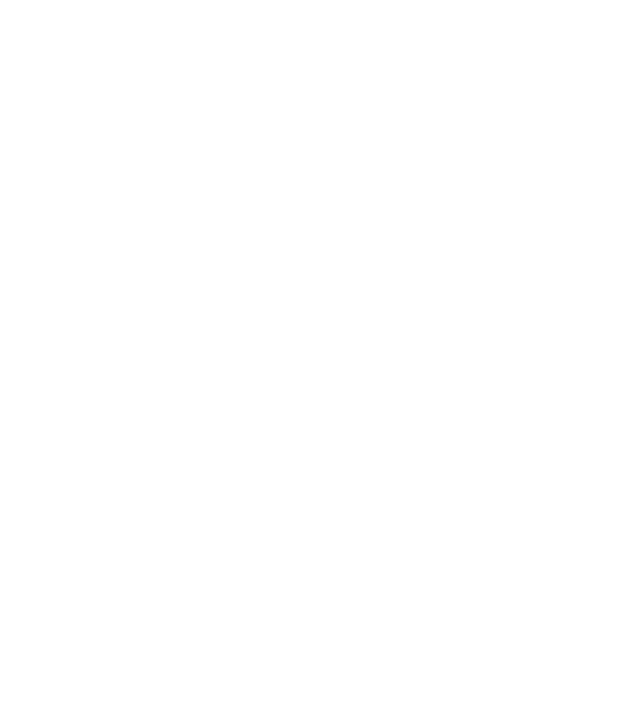
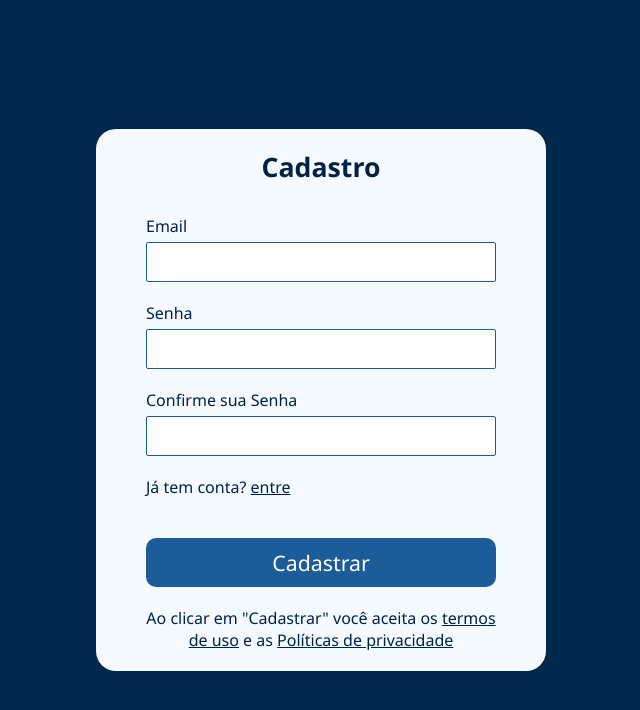
Before and after one commit to ThiagoSchFialho/todo_authentication, a React (Vite) app: page /signup in a window 1280 px wide. Before the commit this address had no page. Shown: the top 710 px of the page, without its empty margins (319-959 px from the left). Built offline with nearby package versions, Linux system fonts and the light colour scheme.

Commit message:
feat: sign up page

```diff
--- /dev/null
+++ b/src/pages/Signup/index.jsx
@@ -0,0 +1,86 @@
+import { useNavigate } from "react-router-dom";
+import { ErrorMessage, Formik } from "formik";
+import * as Yup from 'yup';
+import {
+    MainContainer,
+    Form,
+    FormTitle,
+    InputContainer,
+    Label,
+    Input,
+    ErrorText,
+    FormOptions,
+    SubmitButton,
+    TermsText
+} from "./styles";
+
+const validationSchema = Yup.object({
+    email: Yup.string()
+        .email('Por favor, insira um e-mail válido')
+        .required('Por favor, informe seu e-mail'),
+
+    password: Yup.string()
+        .min(8, 'A senha deve possuir pelo menos 8 caracteres!')
+        .required('Por favor, informe sua senha!'),
+
+    confirmPassword: Yup.string()
+        .oneOf([Yup.ref('password')], 'As duas senhas não coincidem')
+        .required('Por favor, confirme a senha!')
+})
+
+const Signup = () => {
+    const navigate = useNavigate();
+
+    const signupUser = (values) => {
+        console.log('Usuário cadastrado: ', values);
+        navigate('/');
+    }
+    return (
+        <>
+            <MainContainer>
+                <Formik
+                    initialValues={{
+                        email: '',
+                        password: '',
+                        confirmPassword: '',
+                    }}
+                    onSubmit={signupUser}
+                    validationSchema={validationSchema}
+                >
+                <Form>
+                    <FormTitle>Cadastro</FormTitle>
+
+                    <InputContainer>
+                        <Label htmlFor="email">Email</Label>
+                        <Input type="email" name="email" id="email" />
+                        <ErrorMessage name='email' component={ErrorText}/>
+                    </InputContainer>
+
+                    <InputContainer>
+                        <Label htmlFor="password">Senha</Label>
+                        <Input type="password" name="password" id="password" />
+                        <ErrorMessage name='password' component={ErrorText}/>
+                    </InputContainer>
+
+                    <InputContainer>
+                        <Label htmlFor="confirmPassword">Confirme sua Senha</Label>
+                        <Input type="password" name="confirmPassword" id="confirmPassword" />
+                        <ErrorMessage name='confirmPassword' component={ErrorText}/>
+                    </InputContainer>
+
+                    <FormOptions>
+                        <span>Já tem conta? <a href="#">entre</a></span>
+                    </FormOptions>
+
+                    <SubmitButton type="submit">Cadastrar</SubmitButton>
+                    <TermsText>
+                        Ao clicar em "Cadastrar" você aceita os <a href="#">termos de uso</a> e as <a href="#">Políticas de privacidade</a>
+                    </TermsText>
+                </Form>
+                </Formik>
+            </MainContainer>
+        </>
+    )
+}
+
+export default Signup;
--- /dev/null
+++ b/src/pages/Signup/styles.js
@@ -0,0 +1,72 @@
+import styled from 'styled-components';
+import { Field, Form as FormikForm } from 'formik';
+
+export const MainContainer = styled.div`
+    height: 100vh;
+    background-color: #00294E;
+`;
+
+export const Form = styled(FormikForm)`
+    position: absolute;
+    top: 50%;
+    left: 50%;
+    transform: translate(-50%, -50%);
+    width: 450px;
+    background-color: #F4FAFF;
+    border-radius: 20px;
+    padding: 20px 50px 20px 50px;
+`;
+
+export const FormTitle = styled.h1`
+    font-size: 20pt;
+    margin-bottom: 30px;
+    text-align: center;
+`;
+
+export const InputContainer = styled.div`
+    margin-bottom: 20px;
+`;
+
+export const Label = styled.label`
+    display: block;
+    margin-bottom: 5px;
+`;
+
+export const Input = styled(Field)`
+    width: 100%;
+    padding: 10px;
+    outline: none;
+    border-radius: 2px;
+    border: 1px solid #1C5D99;
+`;
+
+export const ErrorText = styled.p`
+    margin: 0;
+    color: red;
+    font-size: 12px;
+`
+
+export const FormOptions = styled.div`
+    display: flex;
+    align-items: center;
+    justify-content: space-between;
+    margin-bottom: 40px;
+`;
+
+export const SubmitButton = styled.button`
+    width: 100%;
+    display: block;
+    margin: 0 auto;
+    background-color: #1C5D99;
+    color: white;
+    font-size: 16pt;
+    border: none;
+    border-radius: 10px;
+    padding: 10px 40px;
+    cursor: pointer;
+`;
+
+export const TermsText = styled.p`
+    text-align: center;
+    margin-top: 20px;
+`;
--- a/src/routes/Routes.jsx
+++ b/src/routes/Routes.jsx
@@ -1,5 +1,6 @@
 import { BrowserRouter as Router, Routes, Route } from 'react-router-dom';
 import Login from '../pages/Login';
+import Signup from '../pages/Signup';
 import Home from '../pages/Home';
 
 const AppRoutes = () => {
@@ -7,6 +8,7 @@
         <Router>
         <Routes>
             <Route path="/" element={<Login />} />
+            <Route path="/signup" element={<Signup />}/>
             <Route path="/home" element={<Home />} />
         </Routes>
         </Router>
```
